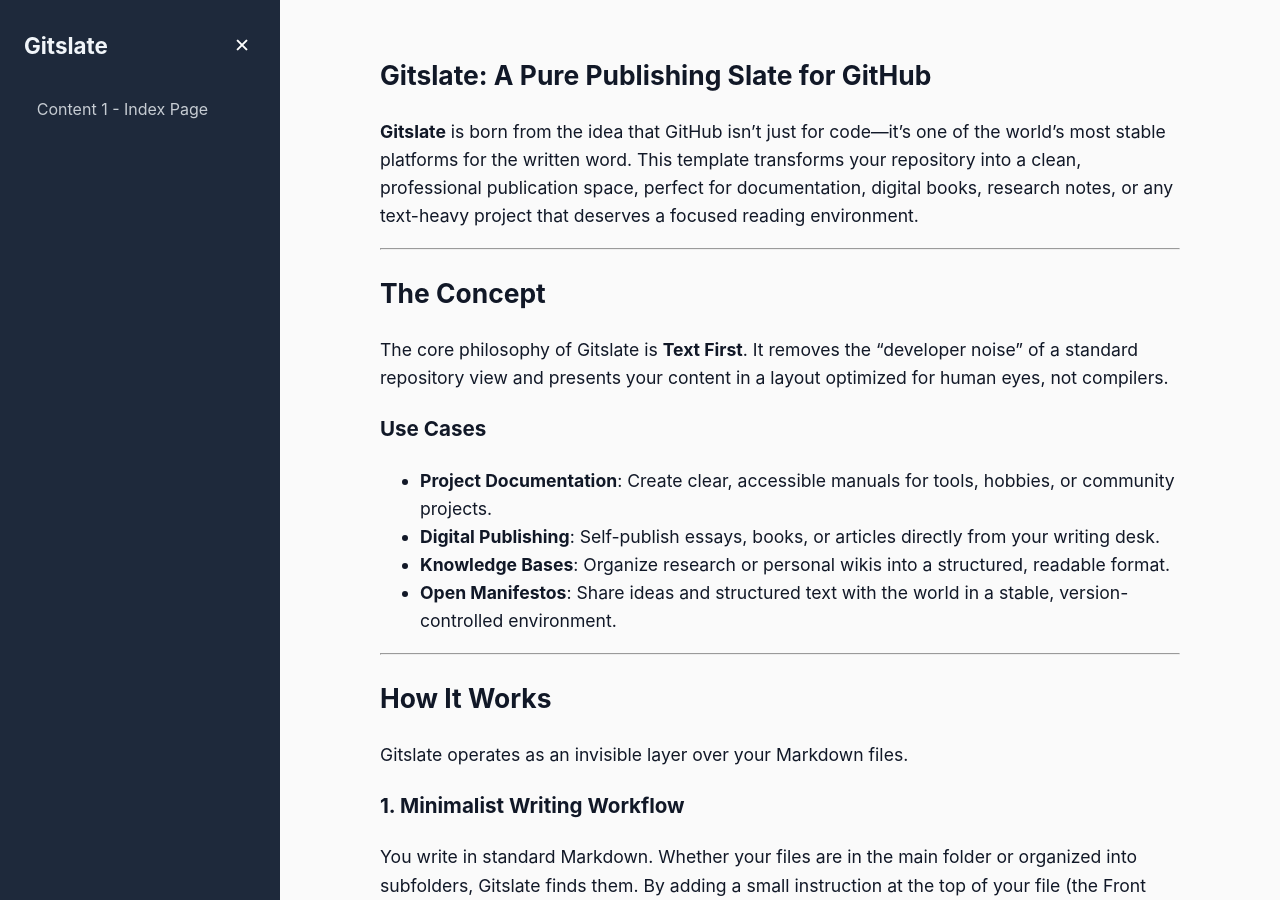
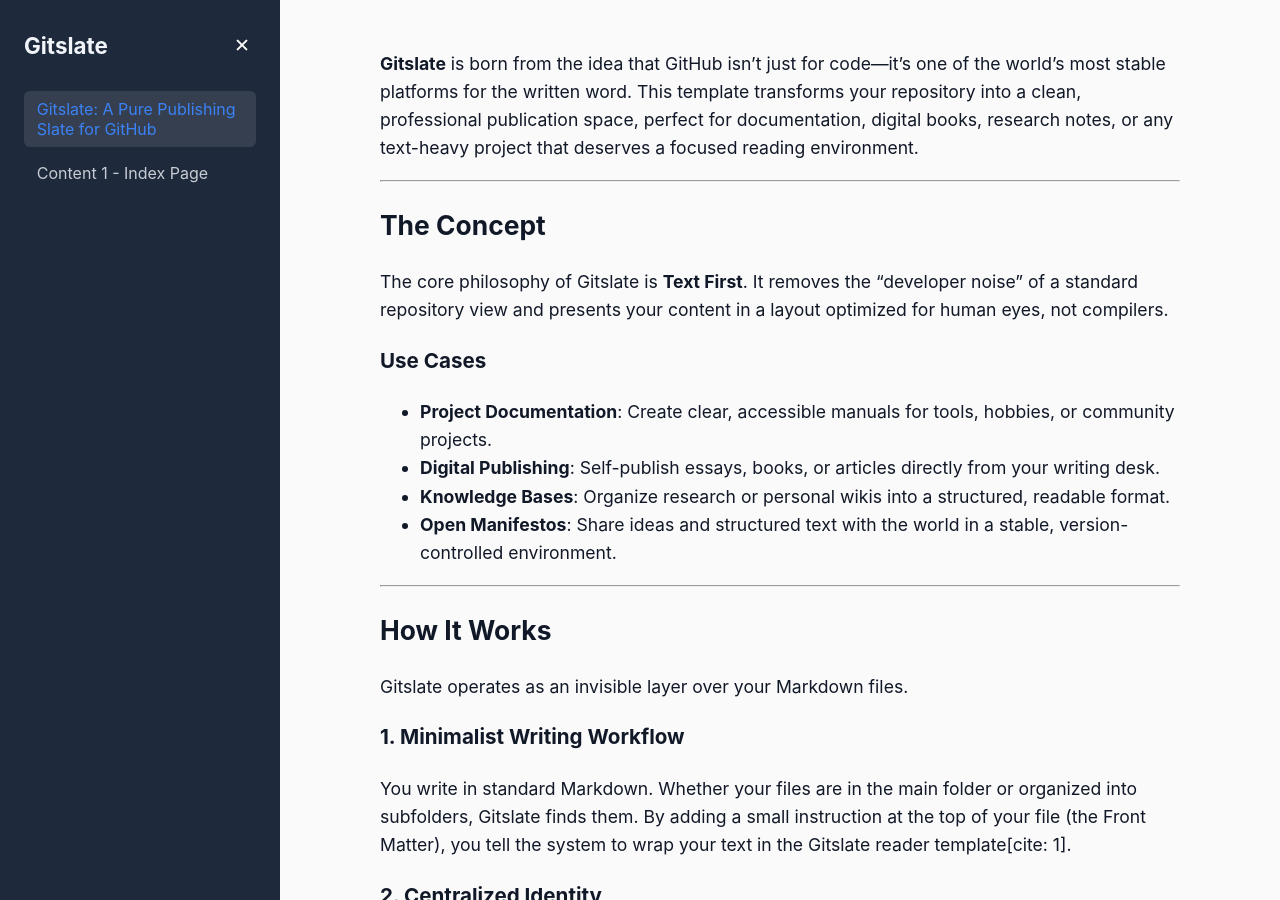
Before and after one commit to texthub/gitslate, a Jekyll site: the page built from index.md, in a window 1280 px wide and 900 px high. Built offline with Jekyll 4.4.1, drawn with Linux system fonts in a browser that asks for light colours; part of the change alters nothing that is shown; some of the changed text lies outside the part shown.

```diff
--- a/index.md
+++ b/index.md
@@ -1,9 +1,8 @@
 ---
 layout: default
-title: Welcome to Gitslate
+title: "Gitslate: A Pure Publishing Slate for GitHub"
+nav_order: 1
 ---
-
-# Gitslate: A Pure Publishing Slate for GitHub
 
 **Gitslate** is born from the idea that GitHub isn't just for code—it's one of the world's most stable platforms for the written word. This template transforms your repository into a clean, professional publication space, perfect for documentation, digital books, research notes, or any text-heavy project that deserves a focused reading environment.
 
```
